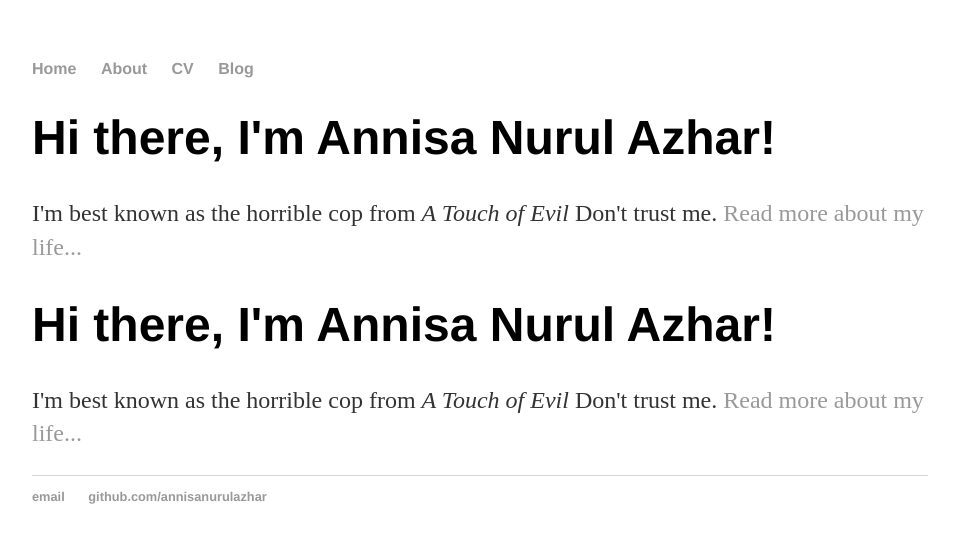
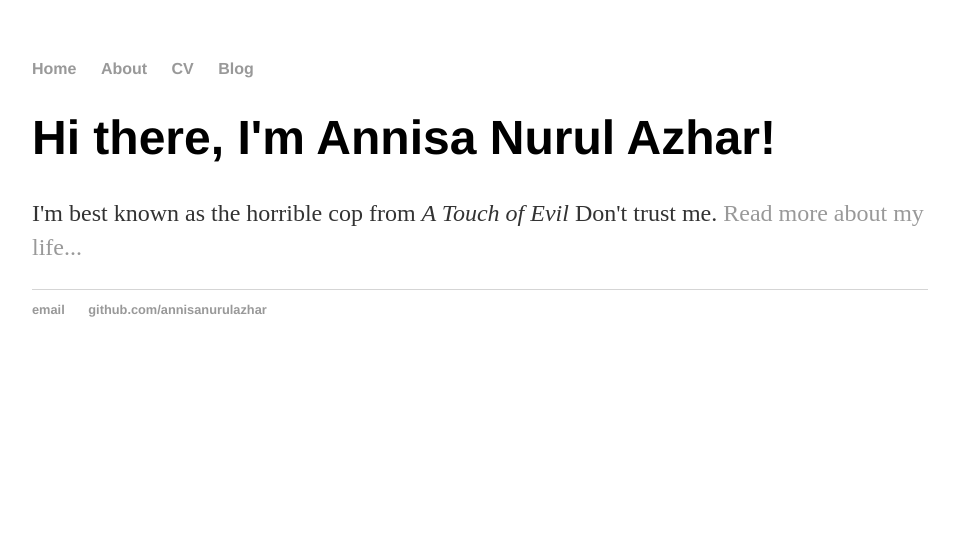
Before and after one commit to annisanurulazhar/annisanurulazhar.github.io, a Jekyll site: the page built from index.html, in a window 1280 px wide. Shown: the top 543 px of the page, without its empty margins (160-1115 px from the left). Built offline with Jekyll 4.4.1, drawn with Linux system fonts in a browser that asks for light colours.

Commit message:
Update default.html

```diff
--- a/_layouts/default.html
+++ b/_layouts/default.html
@@ -14,11 +14,7 @@
     		</ul>
 		</nav>
 		<div class="container">
-        {{ content }}
-    		<div class="blurb">
-        		<h1>Hi there, I'm Annisa Nurul Azhar!</h1>
-				<p>I'm best known as the horrible cop from <em>A Touch of Evil</em> Don't trust me. <a href="/about">Read more about my life...</a></p>
-    		</div><!-- /.blurb -->
+        	{{ content }}
 		</div><!-- /.container -->
 		<footer>
     		<ul>
```
